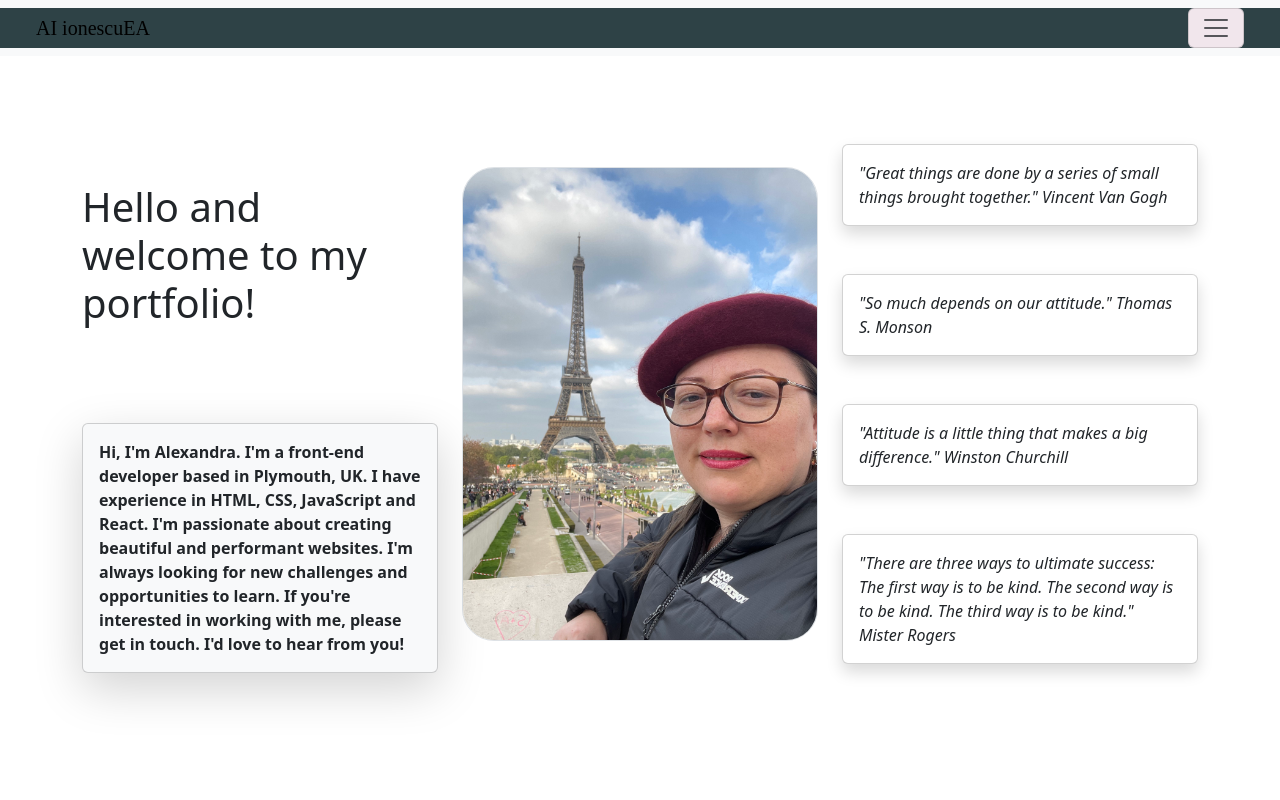
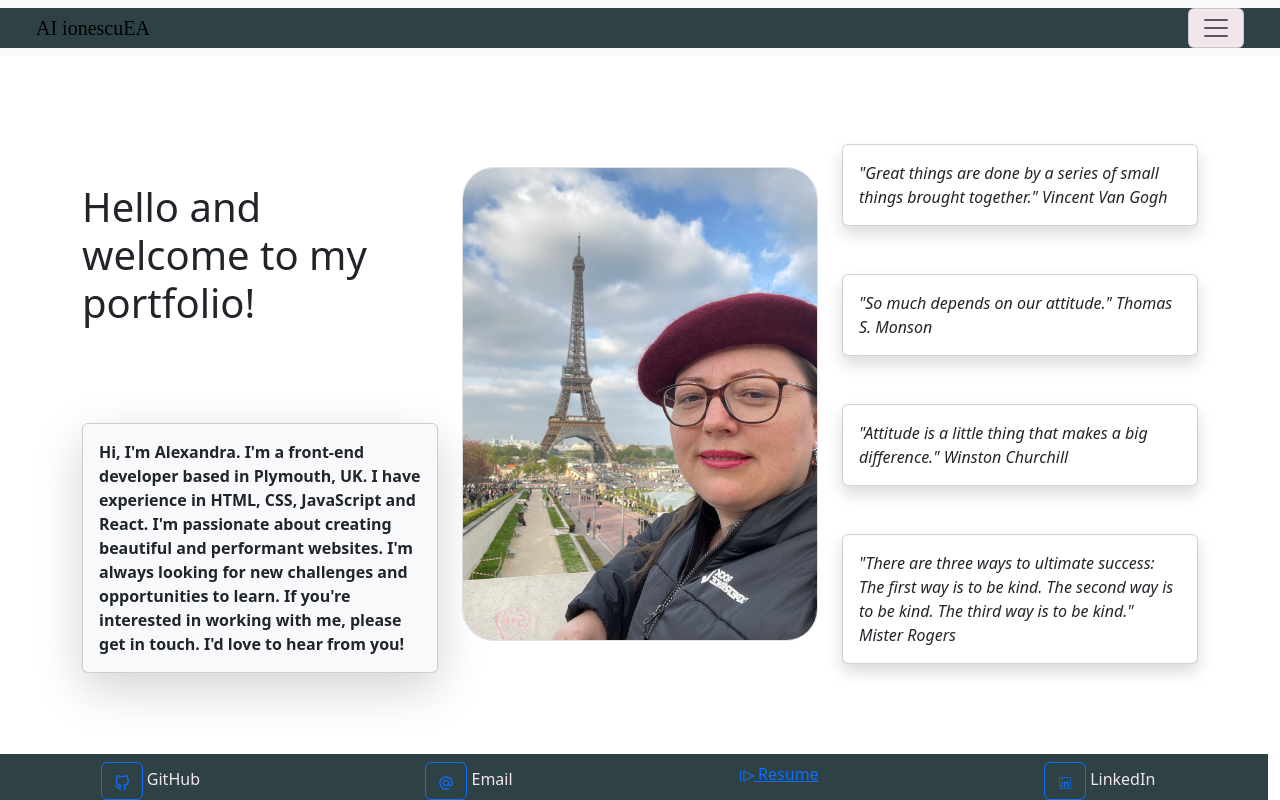
Before and after one commit to ionescuea/React-Portfolio, a React (Vite) app: page / in a window 1280 px wide. Built offline with nearby package versions, Linux system fonts and the light colour scheme.

Commit message:
Add footer; install react-icons

```diff
--- a/package.json
+++ b/package.json
@@ -15,6 +15,7 @@
     "match-sorter": "^6.3.4",
     "react": "^18.2.0",
     "react-dom": "^18.2.0",
+    "react-icons": "^5.0.1",
     "react-modal": "^3.16.1",
     "react-router-dom": "^6.22.2-pre.0",
     "sort-by": "^0.0.2"
--- a/src/App.jsx
+++ b/src/App.jsx
@@ -5,4 +5,4 @@ function App() {
   return <PortfolioContainer />;
 }
 
-export default App
+export default App;
--- /dev/null
+++ b/src/components/pages/Footer.jsx
@@ -0,0 +1,22 @@
+import React from 'react';
+import { FiGithub } from "react-icons/fi";
+import { CiLinkedin } from "react-icons/ci";
+import { MdAlternateEmail } from "react-icons/md";
+import { RxResume } from "react-icons/rx";
+
+const Footer = () => {
+  return (
+    <div className="container w-100">
+        <footer className="footer row">
+          <ul className="col nav-link list-unstyled d-flex justify-content-around mt-2 m-0">
+              <li><a href="https://github.com/ionescuea" className="btn btn-outline-primary fa"><FiGithub /></a> GitHub</li>
+              <li><a href="mailto:ionescuea@yahoo.com" className="btn btn-outline-primary fa"><MdAlternateEmail /></a> Email</li>
+              <li><a href="yourresume.pdf"><RxResume /> Resume</a></li>
+              <li><a href="https://www.linkedin.com/in/alexandra-e-ionescu/" className="btn btn-outline-primary fa"><CiLinkedin /></a> LinkedIn</li>
+          </ul>
+        </footer>
+    </div>
+  );
+}
+
+export default Footer;
--- a/src/components/pages/Home.jsx
+++ b/src/components/pages/Home.jsx
@@ -55,6 +55,4 @@ const Home = () => (
   </div>
 );
 
-
-
 export default Home;
--- a/src/main.jsx
+++ b/src/main.jsx
@@ -2,10 +2,13 @@ import React from 'react'
 import ReactDOM from 'react-dom/client'
 import App from './App.jsx'
 import 'bootstrap/dist/css/bootstrap.min.css';
-// import * as bootstrap from 'bootstrap';
+import Footer from './components/pages/Footer.jsx'
 
 ReactDOM.createRoot(document.getElementById('root')).render(
   <React.StrictMode>
-    <App />
+    <div>
+      <App />
+      <Footer />
+    </div>
   </React.StrictMode>,
 )
--- a/src/styles/index.css
+++ b/src/styles/index.css
@@ -72,7 +72,6 @@ button.navbar-toggler {
 }
 
 /* Contact */
-
 .modal-body {
   align-items:end;
   display: flex;
@@ -98,3 +97,13 @@ button.navbar-toggler {
   background-color: var(--color3);
   color: var(--color2);
 }
+
+/* Footer */
+.footer {
+  position: fixed;
+  left: 0;
+  bottom: 0;
+  width: 100%;
+  background-color: var(--color1);
+  color: var(--color2);
+}
```
Also changed, not shown: 1 other file (tests, documents, lock files or other folders).
